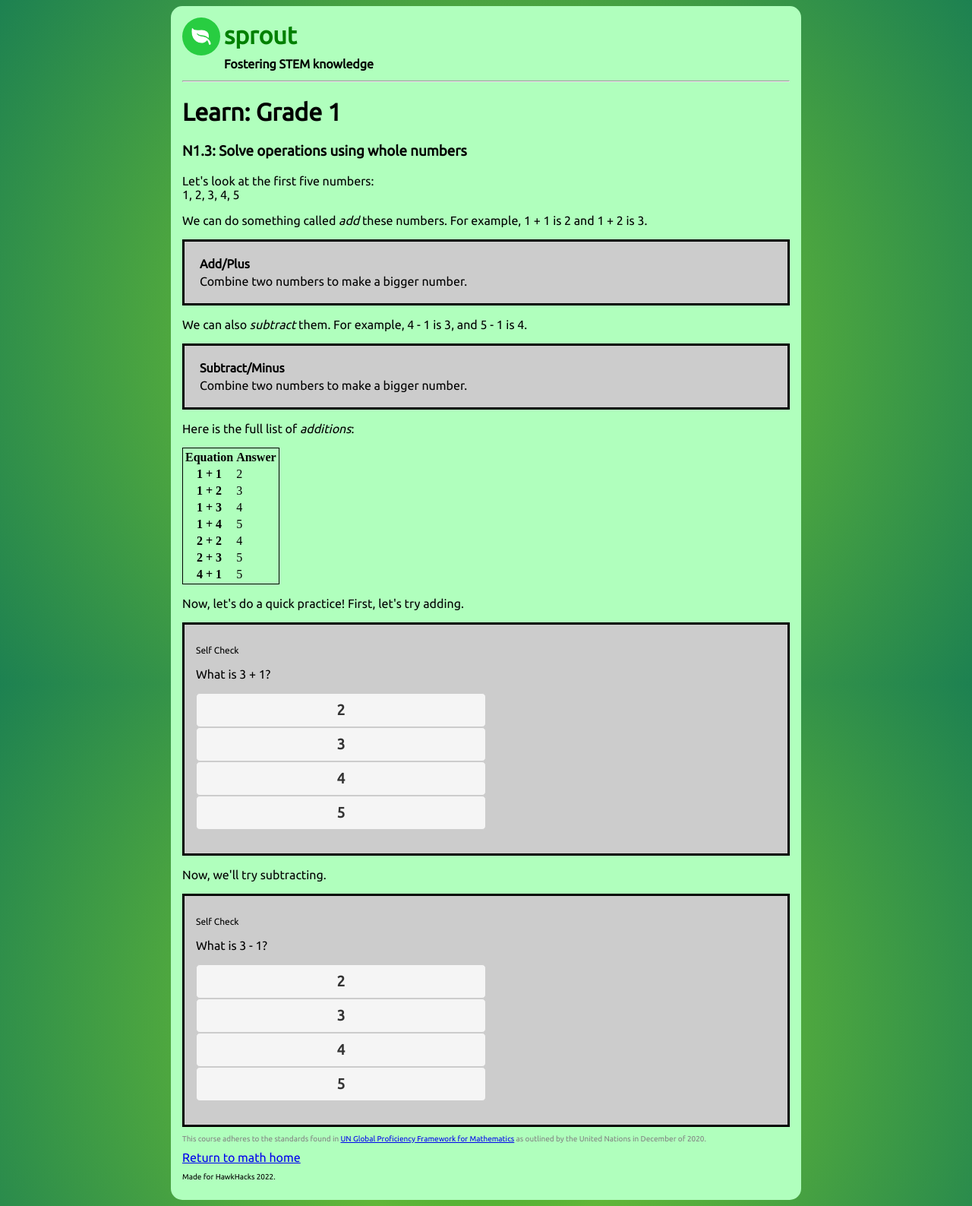
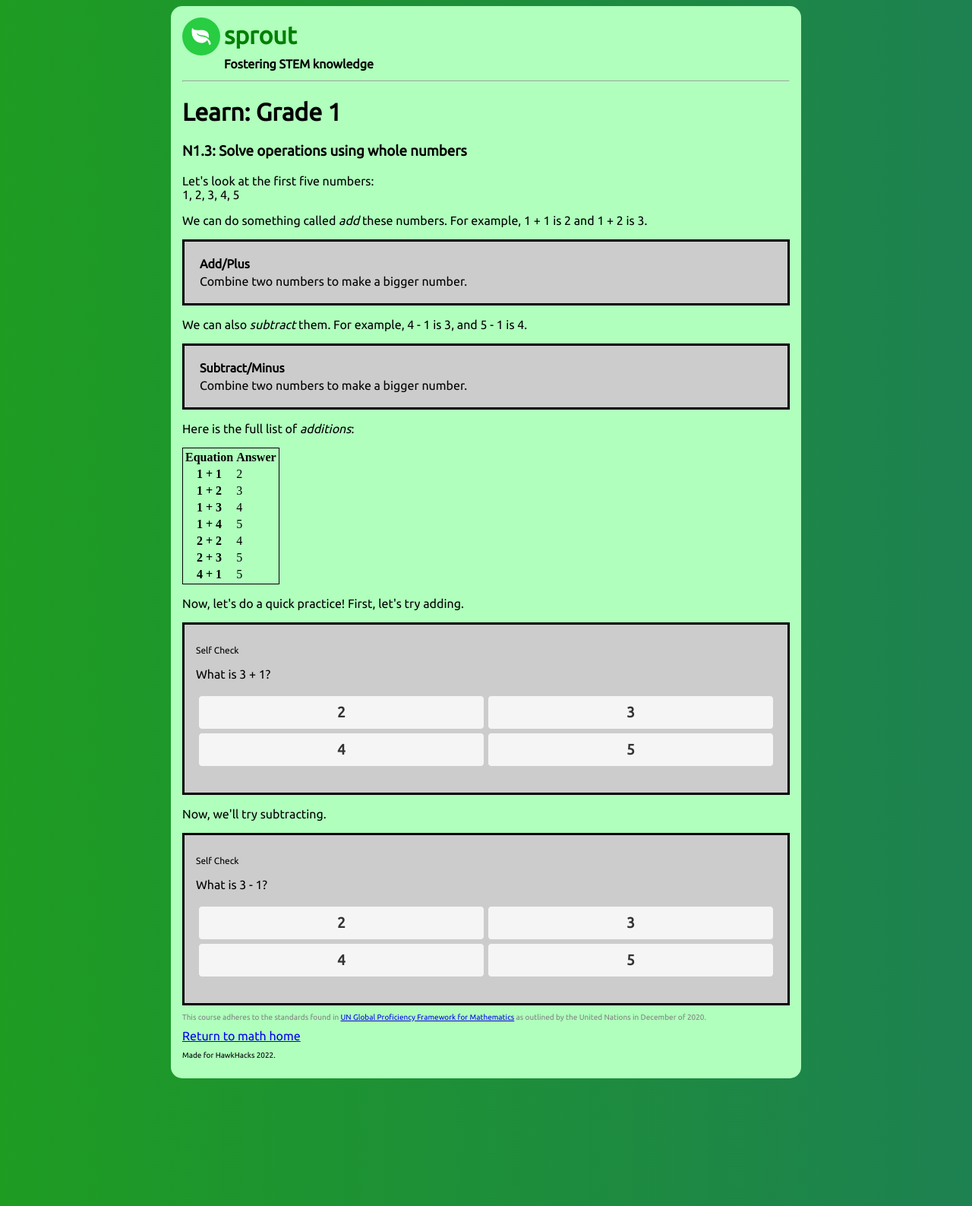
Before and after one commit to enbyte/sprout, a Jekyll site: the page built from skills/math-articles/grade1_n1_3.html, in a window 1280 px wide. Shown: the whole page at 76% size. Built offline with Jekyll 4.4.1, drawn with Linux system fonts in a browser that asks for light colours.

Commit message:
fixed gradient; added home link

```diff
--- a/_includes/header.html
+++ b/_includes/header.html
@@ -1,10 +1,10 @@
 <div class="header">
     <div class="logo">
-        <img src="/assets/img/leaf.circle.fill.svg" width="50" height="50">
+        <img onclick="window.location='/';" src="/assets/img/leaf.circle.fill.svg" width="50" height="50">
     </div>
     <div class="title-subtitle">
-        <h1 class="title">sprout</h1>
-        <h2 class="subtitle">Fostering STEM knowledge</h2>
+        <h1 class="title" onclick="window.location='/';">sprout</h1>
+        <h2 class="subtitle" onclick="window.location='/';">Fostering STEM knowledge</h2>
     </div>
     <div style="clear: both;"></div>
 </div>
--- a/_includes/miniquiz.html
+++ b/_includes/miniquiz.html
@@ -4,22 +4,30 @@
         <p> {{ include.question }} </p>
     </div>
     <div id="answer-buttons">
-        <table>
+        <table class="quiz-table">
             <tr>
+    <td>
     <div>
         <button class="quiz-buttons" id="miniquiz_button_0_{{ include.id | jsonify }}" onclick="setSelected_{{ include.id | jsonify }}(0)"> {{ include.opt0 }} </button>
     </div>
+    </td>
+    <td>
     <div>
         <button class="quiz-buttons" id="miniquiz_button_1_{{ include.id | jsonify }}" onclick="setSelected_{{ include.id | jsonify }}(1)"> {{ include.opt1 }} </button>
     </div>
+    </td>
     </tr>
     <tr>
+    <td>
     <div>
         <button class="quiz-buttons" id="miniquiz_button_2_{{ include.id | jsonify }}" onclick="setSelected_{{ include.id | jsonify }}(2)"> {{ include.opt2 }} </button>
     </div>
+    </td>
+    <td>
     <div>
         <button class="quiz-buttons"    id="miniquiz_button_3_{{ include.id | jsonify }}" onclick="setSelected_{{ include.id | jsonify }}(3)"> {{ include.opt3 }} </button>
     </div>
+    </td>
     </tr>
     </table>
     </div>
--- a/assets/css/style.css
+++ b/assets/css/style.css
@@ -1,8 +1,12 @@
 @import url('https://fonts.googleapis.com/css2?family=Ubuntu&display=swap');
 
 html body {
-    background: radial-gradient(circle, rgba(30,156,34,1) 0%, rgba(97,182,56,1) 35%, rgba(29,129,81,1) 100%);
+    background: linear-gradient(90deg, rgba(30,156,34,1) 0%, rgba(29,129,81,1) 100%);
     background-attachment: fixed;
+}
+
+.quiz-table {
+    width:100%;
 }
 
 pre {
@@ -18,7 +22,7 @@ pre {
     font-weight: bold;
     padding: 10px;
     text-align: center;
-    width: 50%;
+    width: 100%;
     height:50%
 }
 
```
